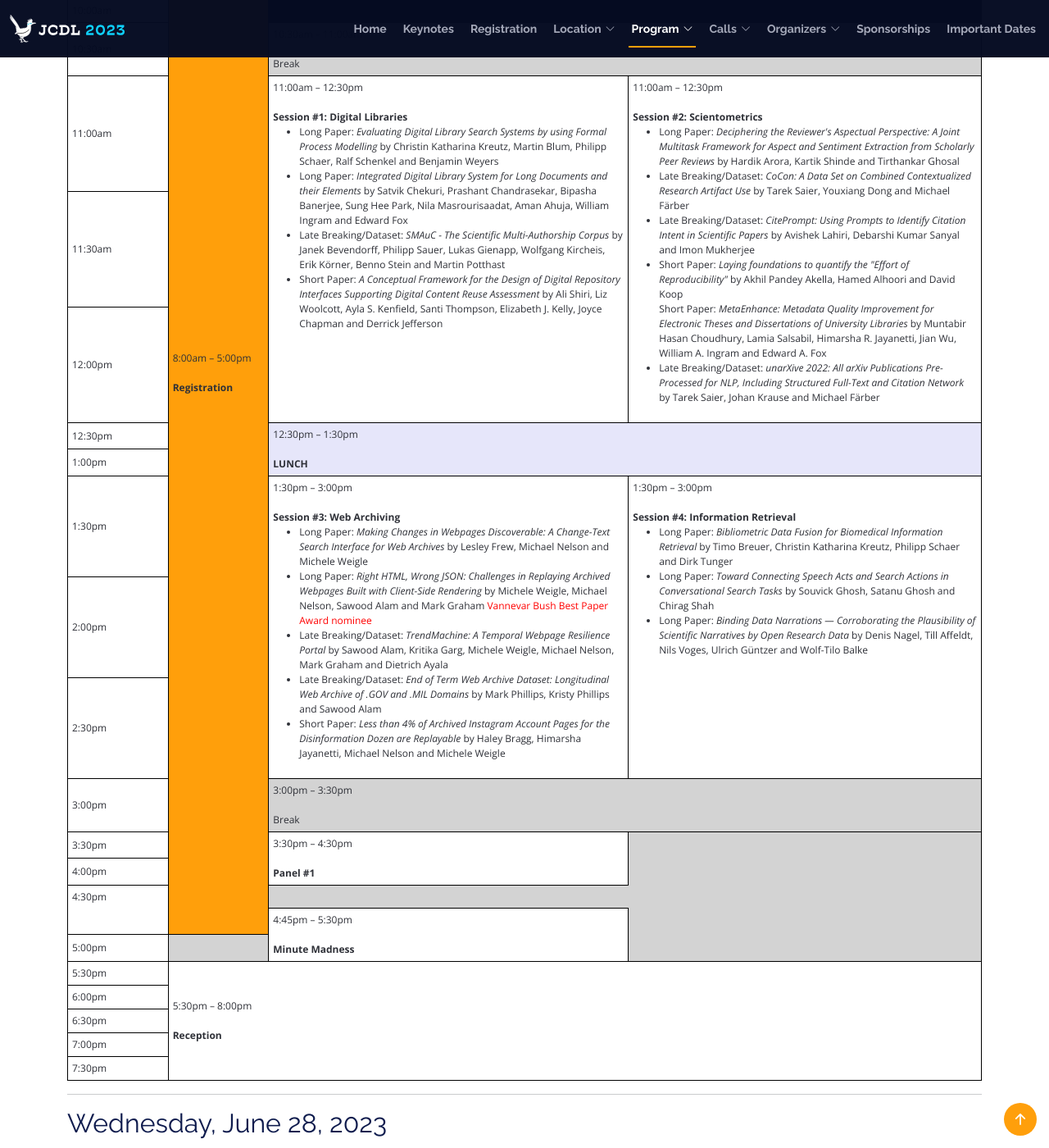
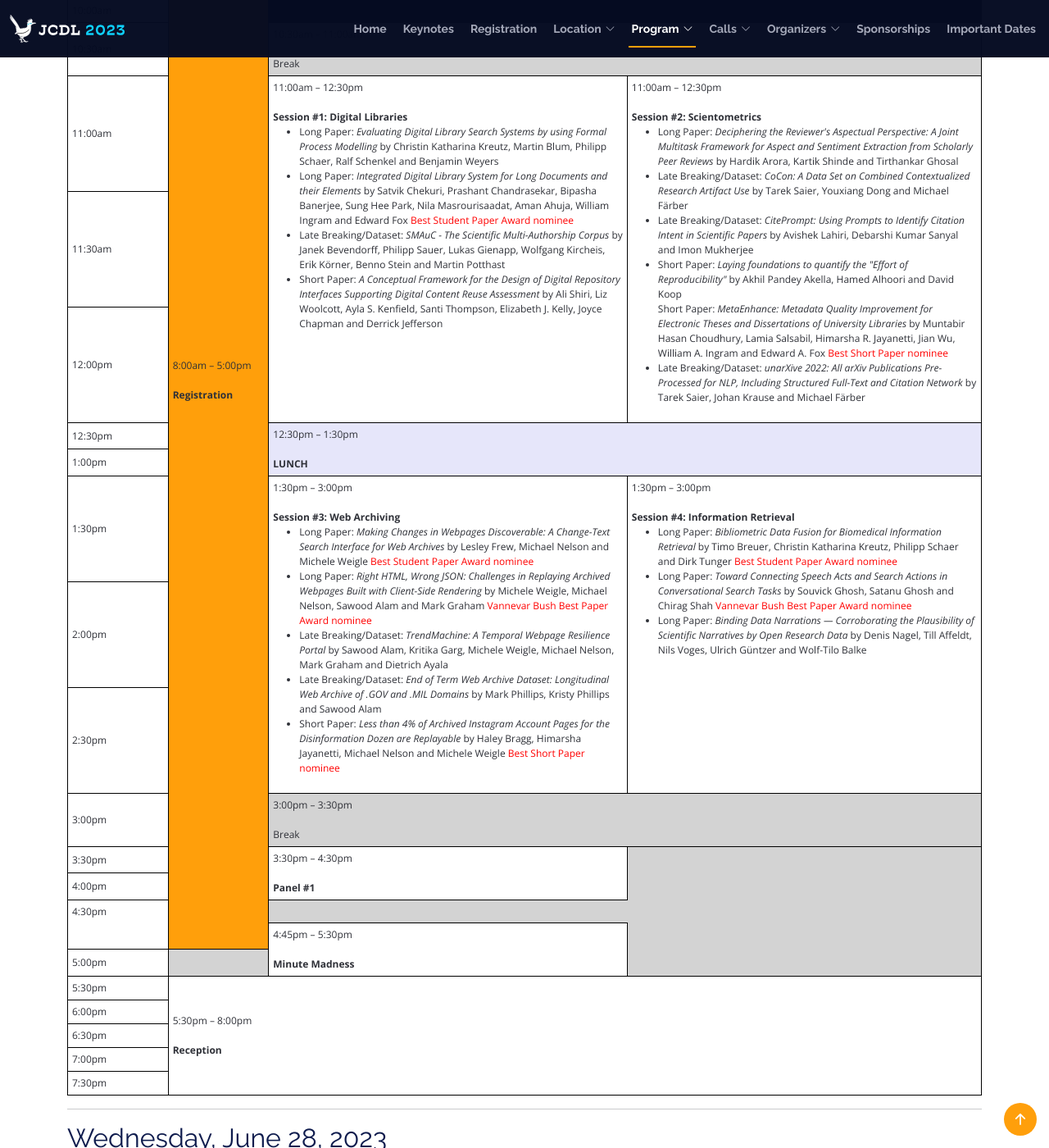
Before and after one commit to shawnmjones/JCDL2023-website-source, a Jekyll site: the page built from program.html, in a window 1280 px wide and 1400 px high, scrolled down 1115 px. Shown: the whole window at 82% size. Built offline with Jekyll 4.4.1, drawn with Linux system fonts in a browser that asks for light colours; some of the changed text lies outside the part shown.

Commit message:
Update program.html
added all award highlights

```diff
--- a/program.html
+++ b/program.html
@@ -217,7 +217,7 @@ permalink: /program/schedule/
                 </li>
                 <li>
                     Long Paper: <em>Integrated Digital Library System for Long Documents and their Elements</em> by
-                    Satvik Chekuri, Prashant Chandrasekar, Bipasha Banerjee, Sung Hee Park, Nila Masrourisaadat, Aman Ahuja, William Ingram and Edward Fox
+                    Satvik Chekuri, Prashant Chandrasekar, Bipasha Banerjee, Sung Hee Park, Nila Masrourisaadat, Aman Ahuja, William Ingram and Edward Fox <font color="red">Best Student Paper Award nominee</font>
                 </li>
                 <li>
                     Late Breaking/Dataset: <em>SMAuC - The Scientific Multi-Authorship Corpus</em> by
@@ -250,7 +250,7 @@ permalink: /program/schedule/
                       Akhil Pandey Akella, Hamed Alhoori and David Koop
                   </li>
                       Short Paper: <em>MetaEnhance: Metadata Quality Improvement for Electronic Theses and Dissertations of University Libraries</em> by
-                      Muntabir Hasan Choudhury, Lamia Salsabil, Himarsha R. Jayanetti, Jian Wu, William A. Ingram and Edward A. Fox
+                      Muntabir Hasan Choudhury, Lamia Salsabil, Himarsha R. Jayanetti, Jian Wu, William A. Ingram and Edward A. Fox <font color="red">Best Short Paper nominee</font>
                   </li>
                   <li>
                     Late Breaking/Dataset: <em>unarXive 2022: All arXiv Publications Pre-Processed for NLP, Including Structured Full-Text and Citation Network</em> by
@@ -280,7 +280,7 @@ permalink: /program/schedule/
             <ul>
                 <li>
                     Long Paper: <em>Making Changes in Webpages Discoverable: A Change-Text Search Interface for Web Archives</em> by
-                    Lesley Frew, Michael Nelson and Michele Weigle
+                    Lesley Frew, Michael Nelson and Michele Weigle <font color="red">Best Student Paper Award nominee</font>
                 </li>
                 <li>
                     Long Paper: <em>Right HTML, Wrong JSON: Challenges in Replaying Archived Webpages Built with Client-Side Rendering</em> by
@@ -296,7 +296,7 @@ permalink: /program/schedule/
                 </li>
                 <li>
                     Short Paper: <em>Less than 4% of Archived Instagram Account Pages for the Disinformation Dozen are Replayable</em> by
-                    Haley Bragg, Himarsha Jayanetti, Michael Nelson and Michele Weigle
+                    Haley Bragg, Himarsha Jayanetti, Michael Nelson and Michele Weigle <font color="red">Best Short Paper nominee</font>
                 </li>
             </ul>
           </td>
@@ -306,11 +306,11 @@ permalink: /program/schedule/
             <ul>
               <li>
                 Long Paper: <em>Bibliometric Data Fusion for Biomedical Information Retrieval</em> by
-                Timo Breuer, Christin Katharina Kreutz, Philipp Schaer and Dirk Tunger
+                Timo Breuer, Christin Katharina Kreutz, Philipp Schaer and Dirk Tunger <font color="red">Best Student Paper Award nominee</font>
               </li>
               <li>
                 Long Paper: <em>Toward Connecting Speech Acts and Search Actions in Conversational Search Tasks</em> by
-                Souvick Ghosh, Satanu Ghosh and Chirag Shah
+                Souvick Ghosh, Satanu Ghosh and Chirag Shah <font color="red">Vannevar Bush Best Paper Award nominee</font>
               </li>
               <li>
                   Long Paper: <em>Binding Data Narrations &mdash; Corroborating the Plausibility of Scientific Narratives by Open Research Data
@@ -450,7 +450,7 @@ permalink: /program/schedule/
               </li>
               <li>
                   Long Paper: <em>SciKGTeX - A LaTeX Package to Semantically Annotate Contributions in Scientific Publications</em> by
-                  Christof Bless, Ildar Baimuratov and Oliver Karras
+                  Christof Bless, Ildar Baimuratov and Oliver Karras <font color="red">Vannevar Bush Best Paper Award nominee</font>
               </li>
                   Short Paper: <em>Exploring Multiview Interactive Visualization for Chinese Historical Texts Using Knowledge Aggregation</em> by
                   Chengxi Yan and Shaojian Li
@@ -467,7 +467,7 @@ permalink: /program/schedule/
             </li>
             <li>
                 Short Paper: <em>A King&apos;s Counsel: A Network(ed) Approach; Digitizing the Privy Council Registers of Henry VIII, 1540-1547</em> by
-                Caitlin Burge
+                Caitlin Burge <font color="red">Best Short Paper nominee</font>
             </li>
             <li>
               Late Breaking/Dataset: <em>Yes but.. Can ChatGPT Identify Entities in Historical Documents?</em> by Carlos-Emiliano González-Gallardo, Emanuela Boros, Nancy Girdhar, Ahmed Hamdi, Jose Moreno and Antoine Doucet
```
